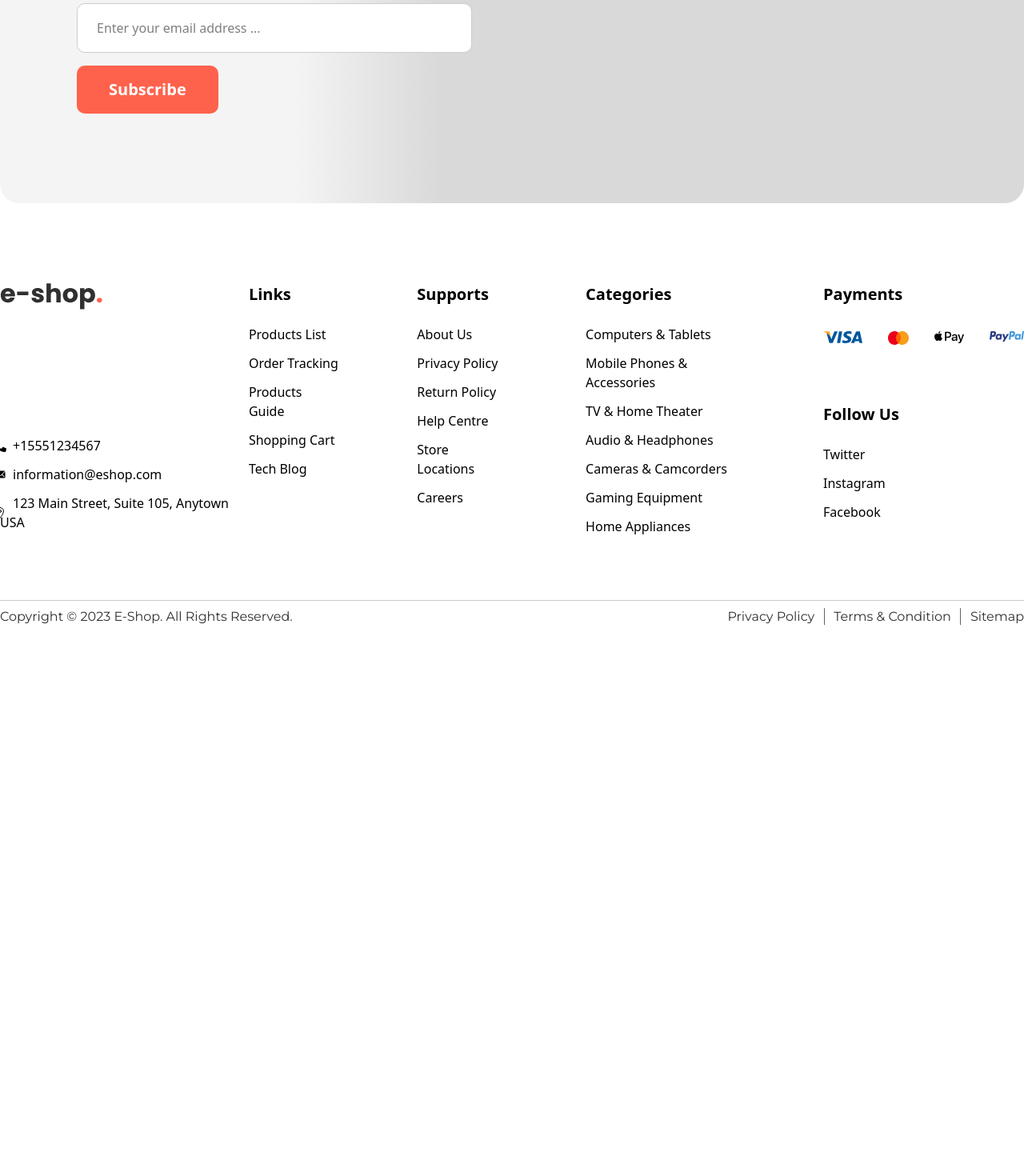
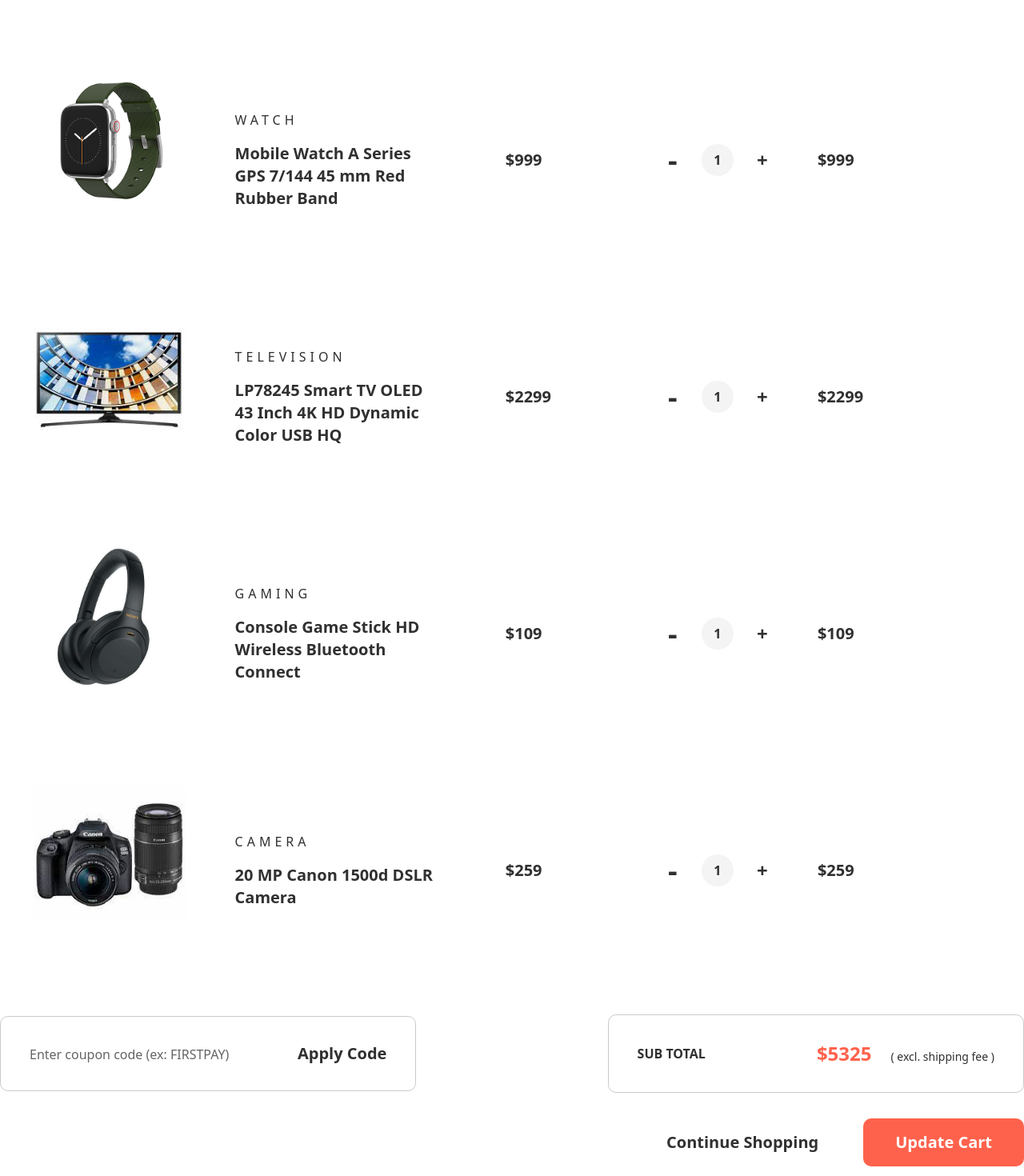
Before and after one commit to ramen72/OYA-Project-16-E-Shop, a React (Vite) app: page /cart in a window 1280 px wide. Shown: the part 800-2270 px from the top of the page at 80% size. Before the commit the page ends 1663 px from the top, so only its background shows below. Built offline with nearby package versions, Linux system fonts and the light colour scheme.

Commit message:
Update Cart page at 06-07-2025_1723

```diff
--- /dev/null
+++ b/src/data/CartData.js
@@ -0,0 +1,51 @@
+import React from "react";
+
+const CartData = [
+  {
+    imageUrl: "../../public/images/productImage-3.jpg",
+    category: "LAPTOP",
+    title: "2019 Smart Laptop 256 GB 13 inch Pro Chip Core 1 TB HD SSD",
+    price: 1659,
+    qty: 1,
+    total: 1659,
+    Variant: "Space Gray",
+  },
+  {
+    imageUrl: "../../public/images/productImage-1.png",
+    category: "watch",
+    title: "Mobile Watch A Series GPS 7/144 45 mm Red Rubber Band",
+    price: 999,
+    qty: 1,
+    total: 999,
+    Variant: "Fiery Red",
+  },
+  {
+    imageUrl: "../../public/images/productImage-5.jpg",
+    category: "Television",
+    title: "LP78245 Smart TV OLED 43 Inch 4K HD Dynamic Color USB HQ",
+    price: 2299,
+    qty: 1,
+    total: 2299,
+    Variant: "Jet Black",
+  },
+  {
+    imageUrl: "../../public/images/productImage-2.jpg",
+    category: "gaming",
+    title: "Console Game Stick HD Wireless Bluetooth Connect",
+    price: 109,
+    qty: 1,
+    total: 109,
+    Variant: "White",
+  },
+  {
+    imageUrl: "../../public/images/productImage-6.jpg",
+    category: "Camera",
+    title: "20 MP Canon 1500d DSLR Camera",
+    price: 259,
+    qty: 1,
+    total: 259,
+    Variant: "Black (with Bag)",
+  },
+];
+
+export default CartData;
--- a/src/pages/CartPage.jsx
+++ b/src/pages/CartPage.jsx
@@ -1,7 +1,30 @@
-import React from "react";
+import React, { useState } from "react";
 import Container from "../components/commonLayouts/Container";
+import CartData from "../data/CartData";
+import { Link } from "react-router-dom";
+import Button from "./../components/Button";
 
 const CartPage = () => {
+  const [cartData, setCartData] = useState(CartData);
+  const [totalAmount, setTotalAmount] = useState(5325);
+
+  const handleClickForQty = (index, type) => {
+    const updatedCart = [...cartData];
+
+    if (type === "Plus") {
+      updatedCart[index].qty += 1;
+    } else if (type === "Minus" && updatedCart[index].qty > 1) {
+      updatedCart[index].qty -= 1;
+    }
+
+    updatedCart[index].total =
+      updatedCart[index].qty * updatedCart[index].price;
+    setCartData(updatedCart);
+
+    const totalAmount = updatedCart.reduce((acc, item) => acc + item.total, 0);
+    setTotalAmount(totalAmount);
+  };
+
   return (
     <>
       <Container>
@@ -21,6 +44,136 @@ const CartPage = () => {
           >
             Your Cart
           </h1>
+          <div>
+            <div
+              className={`bg-lightGray py-8 px-14 rounded-[15px] flex font-["montserrat"] font-bold text-base text-black`}
+            >
+              <div className={`w-[49.1477%] uppercase`}>
+                <h3>PRODUCT</h3>
+              </div>
+              <div className={`w-[15.8381%] uppercase`}>
+                <h3>PRICE</h3>
+              </div>
+              <div className={`w-[16.8324%] uppercase`}>
+                <h3>QTY</h3>
+              </div>
+              <div className={`w-[18.1818%] uppercase`}>
+                <h3>TOTAL</h3>
+              </div>
+            </div>
+            <ul>
+              {cartData.map((item, index) => (
+                <li
+                  key={index}
+                  className={`p-10 first:pt-8 rounded-[15px] flex items-center font-["montserrat"] font-bold text-base text-black border border-transparent hover:border-black-25`}
+                >
+                  <div
+                    className={`w-[49.4444%] pr-[90px] flex justify-between items-center gap-x-[62px]`}
+                  >
+                    <div className={`w-[44.55%] h-[214px]`}>
+                      <img src={item.imageUrl} alt="" />
+                    </div>
+                    <div className={`w-[58.0056%]`}>
+                      <p
+                        className={`font-["montserrat"] font-normal text-base text-black tracking-[5px] uppercase mb-4`}
+                      >
+                        {item.category}
+                      </p>
+                      <h3
+                        className={`font-["poppins"] font-semibold text-xl text-black`}
+                      >
+                        {item.title}
+                      </h3>
+                    </div>
+                  </div>
+                  <div className={`w-[15.8381%] uppercase`}>
+                    <h3
+                      className={`font-["poppins"] font-semibold text-xl text-black`}
+                    >
+                      <span>$</span>
+                      {item.price}
+                    </h3>
+                  </div>
+                  <div
+                    className={`w-[16.8324%] flex justify-start items-center gap-x-4`}
+                  >
+                    <button
+                      onClick={() => handleClickForQty(index, "Minus")}
+                      className={`w-10 h-10 font-bold text-4xl rounded-full flex justify-center items-center hover:bg-lightGray cursor-pointer`}
+                    >
+                      -
+                    </button>
+                    <span
+                      className={`w-10 h-10 bg-lightGray rounded-full flex justify-center items-center`}
+                    >
+                      {item.qty}
+                    </span>
+                    <button
+                      onClick={() => handleClickForQty(index, "Plus")}
+                      className={`w-10 h-10 font-bold text-2xl rounded-full flex justify-center items-center hover:bg-lightGray cursor-pointer`}
+                    >
+                      +
+                    </button>
+                  </div>
+                  <div className={`w-[18.1818%]`}>
+                    <h3
+                      className={`font-["poppins"] font-semibold text-xl text-black`}
+                    >
+                      <span>$</span>
+                      {item.total}
+                    </h3>
+                  </div>
+                </li>
+              ))}
+            </ul>
+            <div className={`flex justify-between items-center mt-8`}>
+              <div
+                className={`w-[40.6579%] border border-black-25 rounded-[10px] py-8 px-9 flex justify-between items-center`}
+              >
+                <input
+                  type="text"
+                  className={`w-3/4 placeholder:font-["montserrat"] text-xl outline-0 placeholder:font-normal placeholder:text-base placeholder:text-black-75`}
+                  placeholder="Enter coupon code (ex: FIRSTPAY)"
+                />
+                <Link
+                  to={"#"}
+                  className={`font-["poppins"] font-semibold text-xl text-black capitalize`}
+                >
+                  Apply Code
+                </Link>
+              </div>
+              <div
+                className={`w-[40.6579%] border border-black-25 rounded-[10px] py-8 px-9 flex justify-between items-center`}
+              >
+                <h4
+                  className={`font-["montserrat"] font-bold text-base text-black uppercase`}
+                >
+                  SUB TOTAL
+                </h4>
+                <p
+                  className={`font-["poppins"] font-semibold text-2xl text-orange flex justify-end items-baseline`}
+                >
+                  <span>$</span>
+                  {totalAmount}
+                  <p
+                    className={`font-["montserrat"] font-normal text-sm text-black pl-6 `}
+                  >
+                    ( excl. shipping fee )
+                  </p>
+                </p>
+              </div>
+            </div>
+            <div className={`flex justify-end items-center gap-x-14 mt-8`}>
+              <h3
+                className={`font-["poppins"] font-semibold text-xl text-black capitalize`}
+              >
+                Continue Shopping
+              </h3>
+              <Link to={"/product-list"}>
+                <Button text="Update Cart" />
+              </Link>
+            </div>
+          </div>
         </div>
       </Container>
     </>
```
